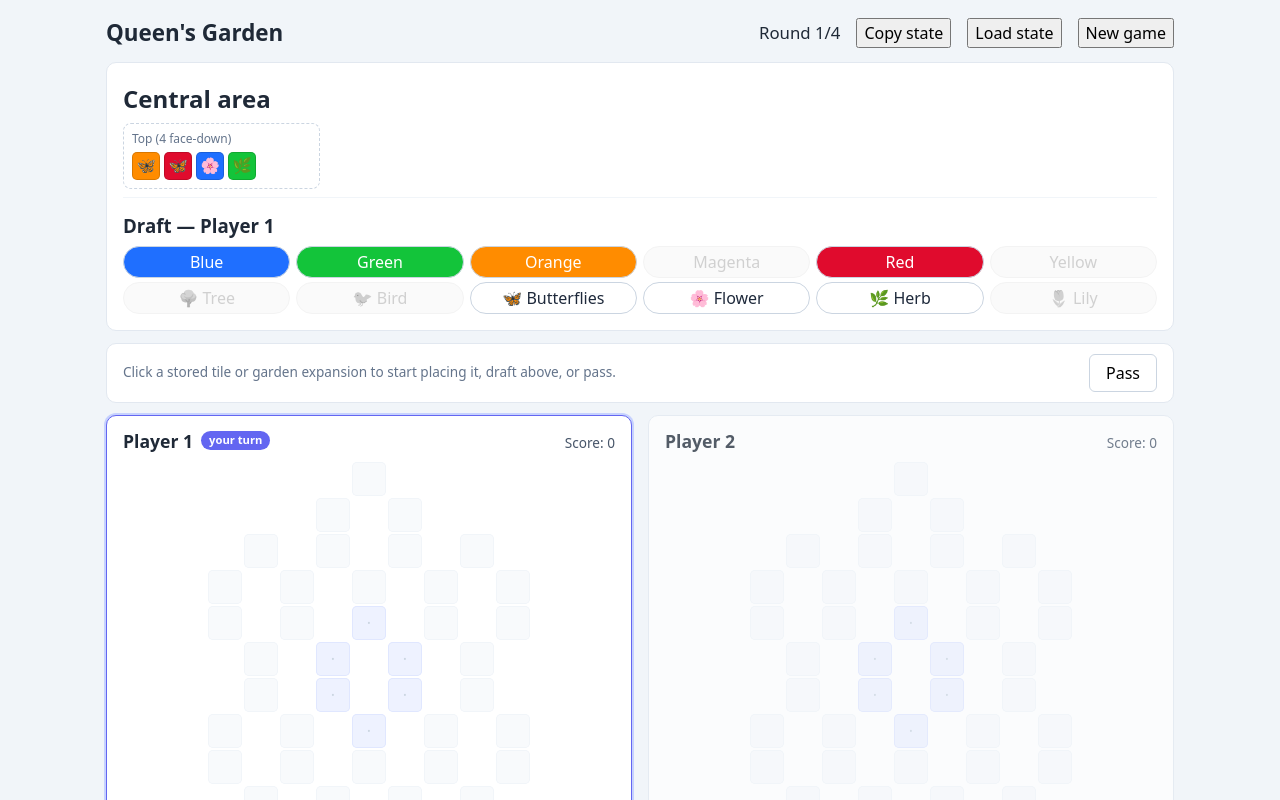
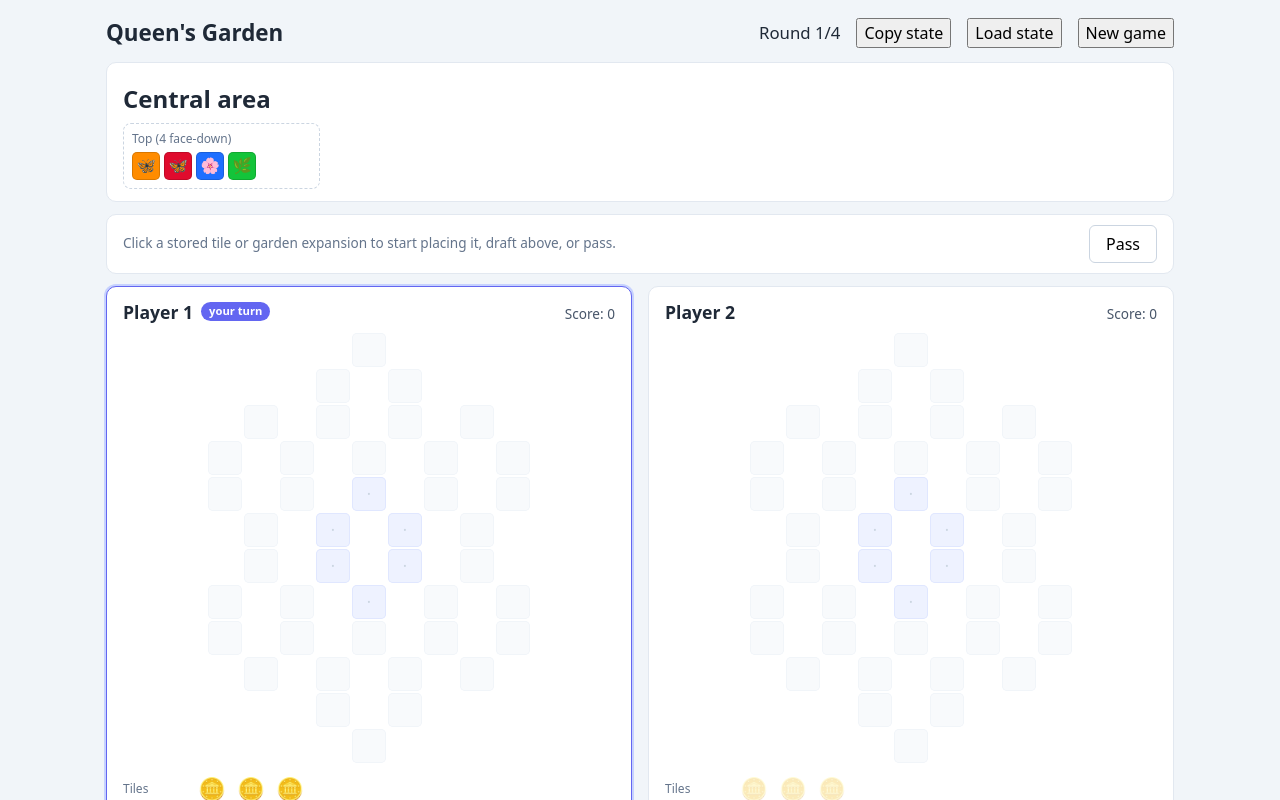
Before and after one commit to johnbillion/giochiamo, a React (Vite) app: page / in a window 1280 px wide. Shown: the top 800 px of the page. Built offline with nearby package versions, Linux system fonts and the light colour scheme.

Commit message:
Switch to a popover for tile drafting.

```diff
--- a/src/index.css
+++ b/src/index.css
@@ -105,17 +105,31 @@ button:disabled {
   min-height: 30px;
 }
 
-.draft {
-  margin-top: 8px;
-  border-top: 1px solid #f1f5f9;
-  padding-top: 8px;
+/* A central-area tile with a hover popup offering to draft by its colour or symbol. */
+.draft-tile {
+  position: relative;
+  display: inline-flex;
 }
-.chips {
-  display: grid;
-  grid-template-columns: repeat(6, minmax(0, 1fr));
-  align-items: center;
+/* While a popup button is hovered, non-matching tiles fade to show what the draft would take. */
+.draft-tile.dimmed {
+  opacity: 0.15;
+}
+.tile-popup {
+  position: absolute;
+  top: 100%;
+  left: 50%;
+  transform: translateX(-50%);
+  display: none;
   gap: 6px;
-  margin: 4px 0;
+  padding: 6px;
+  background: #fff;
+  border: 1px solid #e2e8f0;
+  border-radius: 10px;
+  box-shadow: 0 6px 20px rgba(0, 0, 0, 0.18);
+  z-index: 20;
+}
+.draft-tile.open .tile-popup {
+  display: flex;
 }
 .draft-chip {
   border: 1px solid #cbd5e1;
@@ -184,10 +198,8 @@ button:disabled {
   border: 1px solid #e2e8f0;
   border-radius: 10px;
   padding: 12px 16px;
-  opacity: 0.75;
 }
 .player.active {
-  opacity: 1;
   border-color: #6366f1;
   box-shadow: 0 0 0 2px #c7d2fe;
 }
@@ -290,9 +302,6 @@ button:disabled {
   border-color: #94a3b8;
   background: #f1f5f9;
 }
-.item:disabled {
-  opacity: 0.85;
-}
 .item.coin {
   font-size: 1.4rem;
   line-height: 1;
--- a/src/ui/Game.tsx
+++ b/src/ui/Game.tsx
@@ -20,12 +20,10 @@ import { buildDraft, draftableAttributes } from '../queens-garden/draft';
 import { placeTileCoins, symbolCost } from '../queens-garden/placement';
 import {
   ActionType,
-  COLOURS,
   Phase,
   ROUND_COUNT,
   storageCoins,
   storageTiles,
-  SYMBOLS,
   type Action,
   type Attribute,
   type Direction,
@@ -346,42 +344,12 @@ export function Game() {
 
       <section className="central">
         <h2>Central area</h2>
-        <CentralArea state={state} />
-        <div className="draft">
-          <h3>Draft {phase === Phase.Playing && `— Player ${state.currentPlayer + 1}`}</h3>
-          <div className="chips">
-            {COLOURS.map((colour) => {
-              const enabled = phase === Phase.Playing && draftable.has(`c:${colour}`);
-              return (
-                <button
-                  key={colour}
-                  className="draft-chip draft-chip-colour"
-                  data-colour={colour}
-                  disabled={!enabled}
-                  onClick={() => draft({ kind: 'colour', colour })}
-                  style={{ background: enabled ? COLOUR_HEX[colour] : undefined }}
-                >
-                  {COLOUR_LABEL[colour]}
-                </button>
-              );
-            })}
-          </div>
-          <div className="chips">
-            {SYMBOLS.map((symbol) => {
-              const enabled = phase === Phase.Playing && draftable.has(`s:${symbol}`);
-              return (
-                <button
-                  key={symbol}
-                  className="draft-chip"
-                  disabled={!enabled}
-                  onClick={() => draft({ kind: 'symbol', symbol })}
-                >
-                  {SYMBOL_GLYPH[symbol]} {SYMBOL_LABEL[symbol]}
-                </button>
-              );
-            })}
-          </div>
-        </div>
+        <CentralArea
+          state={state}
+          draftable={draftable}
+          onDraft={draft}
+          canDraft={phase === Phase.Playing}
+        />
       </section>
 
       {/* The current player's action bar: payment status + pass. */}
@@ -454,18 +422,129 @@ function GameOver({ players }: { players: readonly PlayerState[] }) {
   );
 }
 
-function CentralArea({ state }: { state: State }) {
+// A central-area tile that, on hover, offers to draft by its colour or its symbol. Each button
+// shows how many tiles across the whole central area share that attribute, e.g. "Blue (3)".
+function DraftableTile({
+  tile,
+  size,
+  dimmed,
+  allTiles,
+  draftable,
+  onDraft,
+  onPreview,
+}: {
+  tile: Tile;
+  size: number;
+  dimmed: boolean;
+  allTiles: readonly Tile[];
+  draftable: ReadonlySet<string>;
+  onDraft: (attr: Attribute) => void;
+  onPreview: (attr: Attribute | null) => void;
+}) {
+  const colourCount = allTiles.filter((t) => t.colour === tile.colour).length;
+  const symbolCount = allTiles.filter((t) => t.symbol === tile.symbol).length;
+  const colourEnabled = draftable.has(`c:${tile.colour}`);
+  const symbolEnabled = draftable.has(`s:${tile.symbol}`);
+
+  // The popup is hover-driven, but a click must dismiss it even though the cursor is still over the
+  // tile. So we gate it on React state: open on hover, and force closed on click until the pointer
+  // leaves and returns.
+  const [open, setOpen] = useState(false);
+  const close = () => {
+    setOpen(false);
+    onPreview(null);
+  };
+  const pick = (attr: Attribute) => {
+    onDraft(attr);
+    close();
+  };
+
+  return (
+    <span
+      className={`draft-tile${dimmed ? ' dimmed' : ''}${open ? ' open' : ''}`}
+      onMouseEnter={() => setOpen(true)}
+      onMouseLeave={close}
+    >
+      <TileFace tile={tile} size={size} />
+      <span className="tile-popup">
+        <button
+          className="draft-chip draft-chip-colour"
+          data-colour={tile.colour}
+          disabled={!colourEnabled}
+          onClick={() => pick({ kind: 'colour', colour: tile.colour })}
+          onMouseEnter={() => onPreview({ kind: 'colour', colour: tile.colour })}
+          onMouseLeave={() => onPreview(null)}
+          style={{ background: colourEnabled ? COLOUR_HEX[tile.colour] : undefined }}
+        >
+          {COLOUR_LABEL[tile.colour]} ({colourCount})
+        </button>
+        <button
+          className="draft-chip"
+          disabled={!symbolEnabled}
+          onClick={() => pick({ kind: 'symbol', symbol: tile.symbol })}
+          onMouseEnter={() => onPreview({ kind: 'symbol', symbol: tile.symbol })}
+          onMouseLeave={() => onPreview(null)}
+        >
+          {SYMBOL_GLYPH[tile.symbol]} {SYMBOL_LABEL[tile.symbol]} ({symbolCount})
+        </button>
+      </span>
+    </span>
+  );
+}
+
+function CentralArea({
+  state,
+  draftable,
+  onDraft,
+  canDraft,
+}: {
+  state: State;
+  draftable: ReadonlySet<string>;
+  onDraft: (attr: Attribute) => void;
+  canDraft: boolean;
+}) {
   const { central } = state;
   // The round can expose up to `expansionsPerRound` expansion piles (the Top pile plus the opened
   // ones); size the grid to that maximum so every pile sits at an equal fraction of the width.
   const maxPiles = expansionsPerRound(state.players.length as PlayerCount);
+
+  // The attribute being previewed (a popup button is hovered): all tiles that DON'T match it fade
+  // out, so the player can see exactly what a colour/symbol draft would pull from the area.
+  const [preview, setPreview] = useState<Attribute | null>(null);
+  const matchesPreview = (t: Tile): boolean =>
+    preview === null ||
+    (preview.kind === 'colour' ? t.colour === preview.colour : t.symbol === preview.symbol);
+
+  // Every tile currently in the central area — the pool a draft draws from, and the basis for the
+  // per-attribute counts shown in each tile's popup.
+  const allTiles: Tile[] = [];
+  if (central.top) allTiles.push(...central.top.tiles);
+  for (const d of central.open) allTiles.push(...d.tiles);
+
+  // A draft is only offered during play; otherwise tiles are plain (non-interactive) faces.
+  const renderTile = (t: Tile, key: number) =>
+    canDraft ? (
+      <DraftableTile
+        key={key}
+        tile={t}
+        size={28}
+        dimmed={!matchesPreview(t)}
+        allTiles={allTiles}
+        draftable={draftable}
+        onDraft={onDraft}
+        onPreview={setPreview}
+      />
+    ) : (
+      <TileFace key={key} tile={t} size={28} />
+    );
+
   return (
     <div className="displays" style={{ '--displays': maxPiles } as CSSProperties}>
       <div className="display">
         <span className="display-label">Top ({central.pile.length} face-down)</span>
         <div className="tiles">
           {central.top
-            ? central.top.tiles.map((t, i) => <TileFace key={i} tile={t} size={28} />)
+            ? central.top.tiles.map((t, i) => renderTile(t, i))
             : <em>empty</em>}
         </div>
       </div>
@@ -479,7 +558,7 @@ function CentralArea({ state }: { state: State }) {
           </span>
           <div className="tiles">
             {d.tiles.length
-              ? d.tiles.map((t, j) => <TileFace key={j} tile={t} size={28} />)
+              ? d.tiles.map((t, j) => renderTile(t, j))
               : <em>{d.expansion.identity ? expansionLabel(d.expansion) : 'starter'} expansion</em>}
           </div>
         </div>
```
